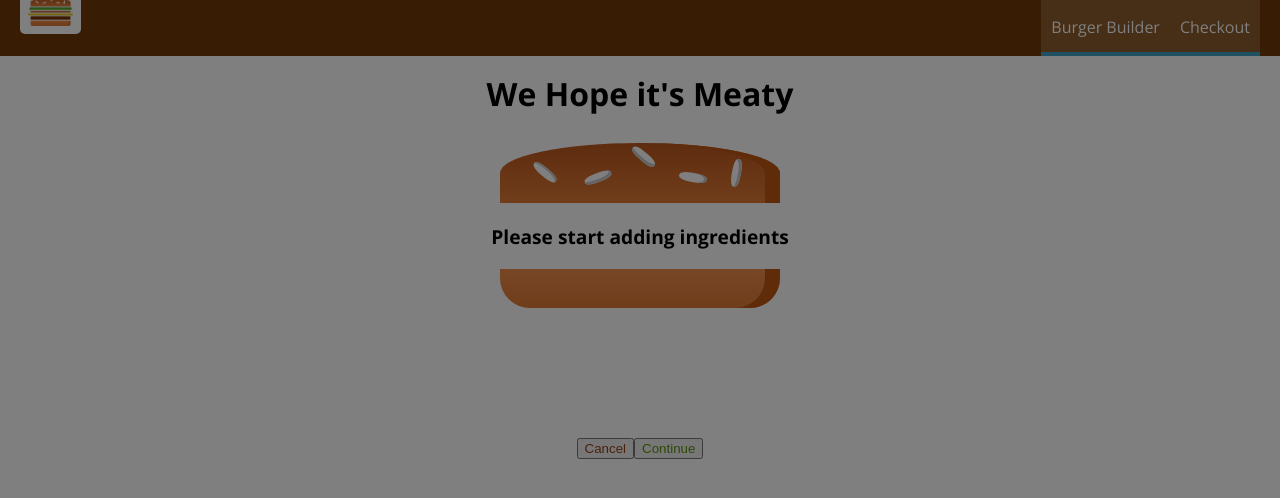
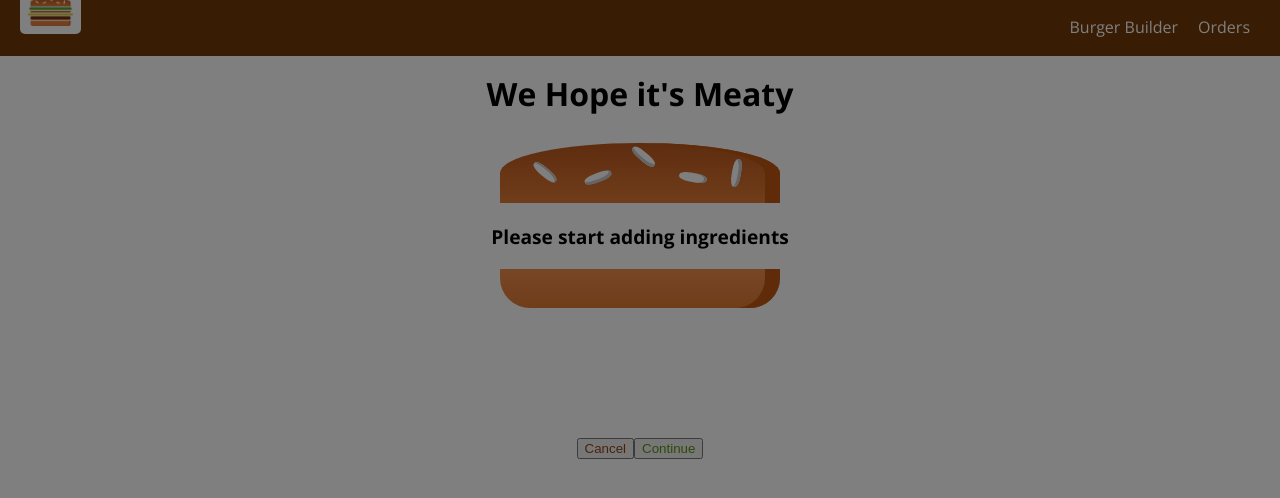
Before and after one commit to BuffaloRob/burger-builder, a React (Create React App) app: page /checkout in a window 1280 px wide. Shown: the top 498 px of the page. Built offline with nearby package versions, Linux system fonts and the light colour scheme.

Commit message:
NavItems: +- active to exact prop in NavItem & +-  NavItem to orders

```diff
--- a/src/components/Navigation/NavigationItems/NavigationItems.js
+++ b/src/components/Navigation/NavigationItems/NavigationItems.js
@@ -5,8 +5,8 @@
 
 const navigationItems = () => (
   <ul className={classes.NavigationItems}>
-    <NavigationItem link="/" active>Burger Builder</NavigationItem>
-    <NavigationItem link="/">Checkout</NavigationItem>
+    <NavigationItem link="/" exact>Burger Builder</NavigationItem>
+    <NavigationItem link="/orders">Orders</NavigationItem>
   </ul>
 );
 
```
